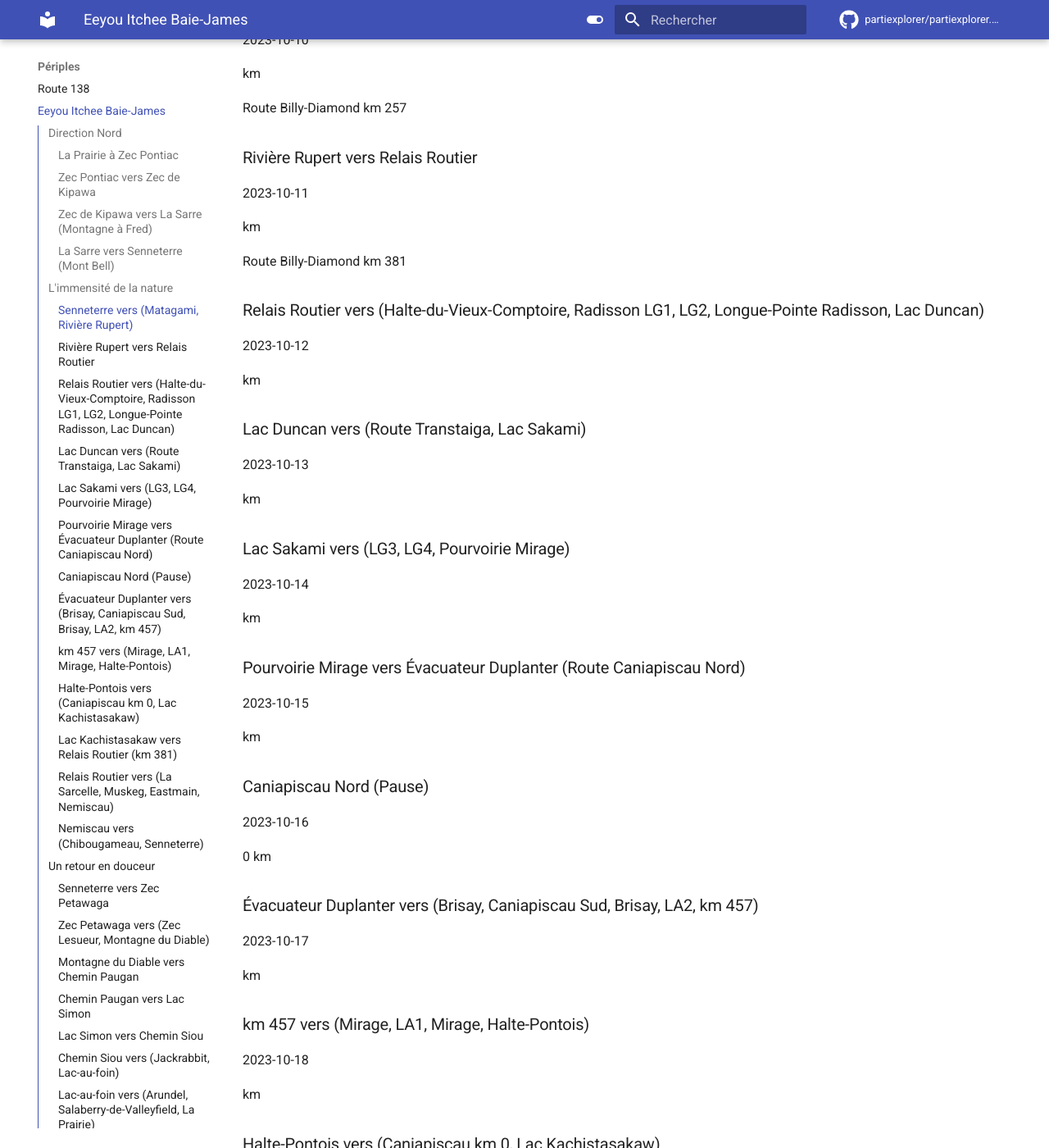
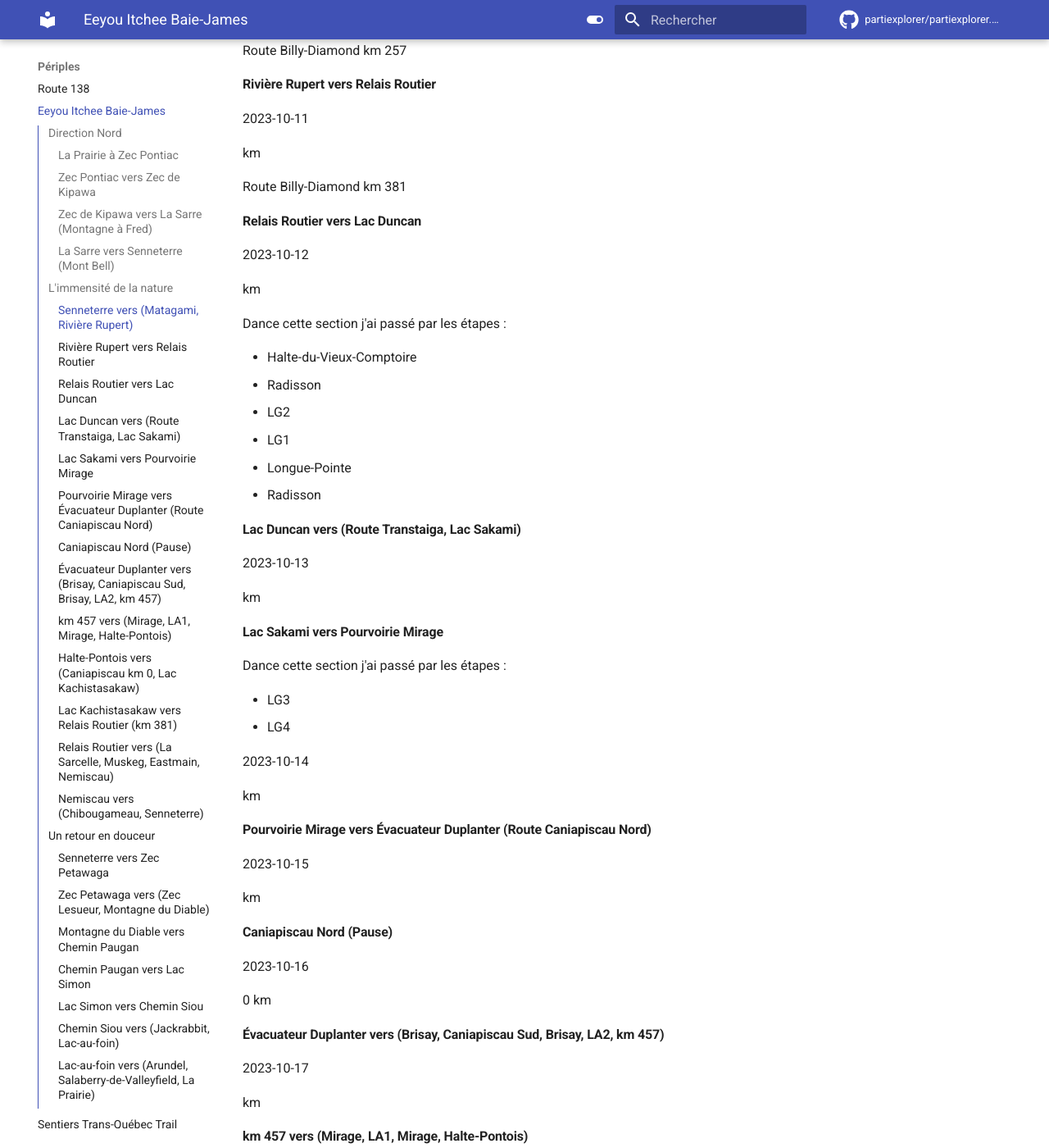
Before and after one commit to partiexplorer/partiexplorer.github.io, an MkDocs documentation site: the page built from docs/periples/eeyou-itchee-baie-james.md, in a window 1280 px wide and 1400 px high, scrolled down 1103 px. Shown: the whole window at 82% size. Built offline with MkDocs 1.6.1 and Material for MkDocs 9.7.7, drawn with Linux system fonts in a browser that asks for light colours; comment, search, counter and statistics services are not loaded; some of the changed text lies outside the part shown.

```diff
--- a/docs/periples/eeyou-itchee-baie-james.md
+++ b/docs/periples/eeyou-itchee-baie-james.md
@@ -14,19 +14,19 @@ Ma première étape était de me rendre là ou j'étais tombé en panne de lift
 
 km
 
-### Zec Pontiac vers Zec de Kipawa
+#### Zec Pontiac vers Zec de Kipawa
 
 2023-10-07
 
 km
 
-### Zec de Kipawa vers La Sarre (Montagne à Fred)
+#### Zec de Kipawa vers La Sarre (Montagne à Fred)
 
 2023-10-08
 
 km
 
-### La Sarre vers Senneterre (Mont Bell)
+#### La Sarre vers Senneterre (Mont Bell)
 
 2023-10-09
 
@@ -36,7 +36,7 @@ km
 ## L'immensité de la nature
 
 
-### Senneterre vers (Matagami, Rivière Rupert)
+#### Senneterre vers (Matagami, Rivière Rupert)
 
 2023-10-10
 
@@ -44,7 +44,7 @@ km
 
 Route Billy-Diamond km 257
 
-### Rivière Rupert vers Relais Routier
+#### Rivière Rupert vers Relais Routier
 
 2023-10-11
 
@@ -52,67 +52,81 @@ km
 
 Route Billy-Diamond km 381
 
-### Relais Routier vers (Halte-du-Vieux-Comptoire, Radisson LG1, LG2, Longue-Pointe Radisson, Lac Duncan)
+#### Relais Routier vers Lac Duncan
 
 2023-10-12
 
 km
 
-### Lac Duncan vers (Route Transtaiga, Lac Sakami)
+Dance cette section j'ai passé par les étapes :
+
+- Halte-du-Vieux-Comptoire
+- Radisson
+- LG2
+- LG1
+- Longue-Pointe
+- Radisson
+
+#### Lac Duncan vers (Route Transtaiga, Lac Sakami)
 
 2023-10-13
 
 km
 
-### Lac Sakami vers (LG3, LG4, Pourvoirie Mirage)
+#### Lac Sakami vers Pourvoirie Mirage
+
+Dance cette section j'ai passé par les étapes :
+
+- LG3
+- LG4
 
 2023-10-14
 
 km
 
-### Pourvoirie Mirage vers Évacuateur Duplanter (Route Caniapiscau Nord)
+#### Pourvoirie Mirage vers Évacuateur Duplanter (Route Caniapiscau Nord)
 
 2023-10-15
 
 km
 
-### Caniapiscau Nord (Pause)
+#### Caniapiscau Nord (Pause)
 
 2023-10-16
 
 0 km
 
-### Évacuateur Duplanter vers (Brisay, Caniapiscau Sud, Brisay, LA2, km 457)
+#### Évacuateur Duplanter vers (Brisay, Caniapiscau Sud, Brisay, LA2, km 457)
 
 2023-10-17
 
 km
 
-### km 457 vers (Mirage, LA1, Mirage, Halte-Pontois)
+#### km 457 vers (Mirage, LA1, Mirage, Halte-Pontois)
 
 2023-10-18
 
 km
 
-### Halte-Pontois vers (Caniapiscau km 0, Lac Kachistasakaw)
+#### Halte-Pontois vers (Caniapiscau km 0, Lac Kachistasakaw)
 
 2023-10-19
 
 km
 
-### Lac Kachistasakaw vers Relais Routier (km 381)
+#### Lac Kachistasakaw vers Relais Routier (km 381)
 
 2023-10-20
 
 km
 
-### Relais Routier vers (La Sarcelle, Muskeg, Eastmain, Nemiscau)
+#### Relais Routier vers (La Sarcelle, Muskeg, Eastmain, Nemiscau)
 
 2023-10-21
 
 km
 
-### Nemiscau vers (Chibougameau, Senneterre)
+#### Nemiscau vers (Chibougameau, Senneterre)
 
 2023-10-22
 
@@ -122,43 +136,43 @@ km
 
 ## Un retour en douceur
 
-### Senneterre vers Zec Petawaga
+#### Senneterre vers Zec Petawaga
 
 2023-10-23
 
 km
 
-### Zec Petawaga vers (Zec Lesueur, Montagne du Diable)
+#### Zec Petawaga vers (Zec Lesueur, Montagne du Diable)
 
 2023-10-24
 
 km
 
-### Montagne du Diable vers Chemin Paugan
+#### Montagne du Diable vers Chemin Paugan
 
 2023-10-25
 
 km
 
-### Chemin Paugan vers Lac Simon
+#### Chemin Paugan vers Lac Simon
 
 2023-10-26
 
 km
 
-### Lac Simon vers Chemin Siou
+#### Lac Simon vers Chemin Siou
 
 2023-10-27
 
 km
 
-### Chemin Siou vers (Jackrabbit, Lac-au-foin)
+#### Chemin Siou vers (Jackrabbit, Lac-au-foin)
 
 2023-10-28
 
 km
 
-### Lac-au-foin vers (Arundel, Salaberry-de-Valleyfield, La Prairie)
+#### Lac-au-foin vers (Arundel, Salaberry-de-Valleyfield, La Prairie)
 
 2023-10-29
 
```
Also changed, not shown: other parts of docs/periples/eeyou-itchee-baie-james.md (+2 -2 lines), docs/projets/3dprint.md (+15 -0 lines), docs/projets/techno.md (+26 -3 lines).
